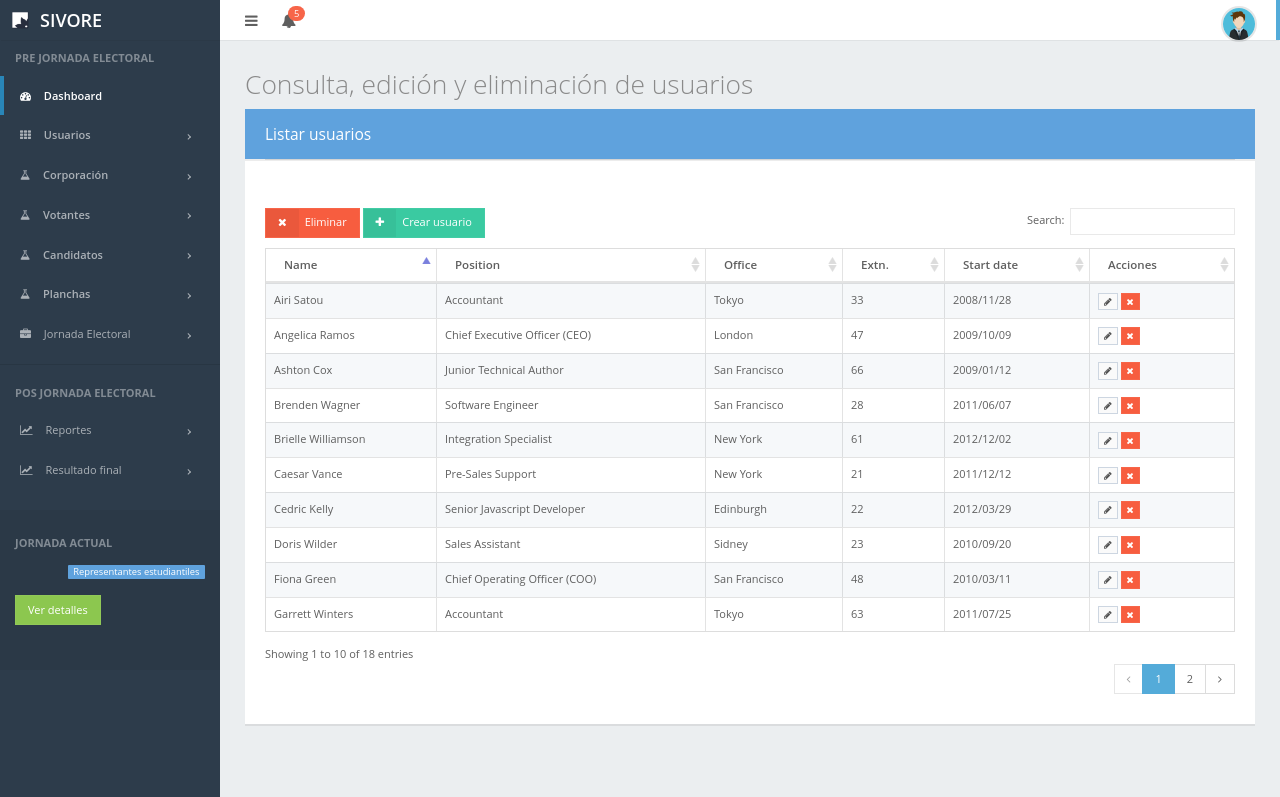
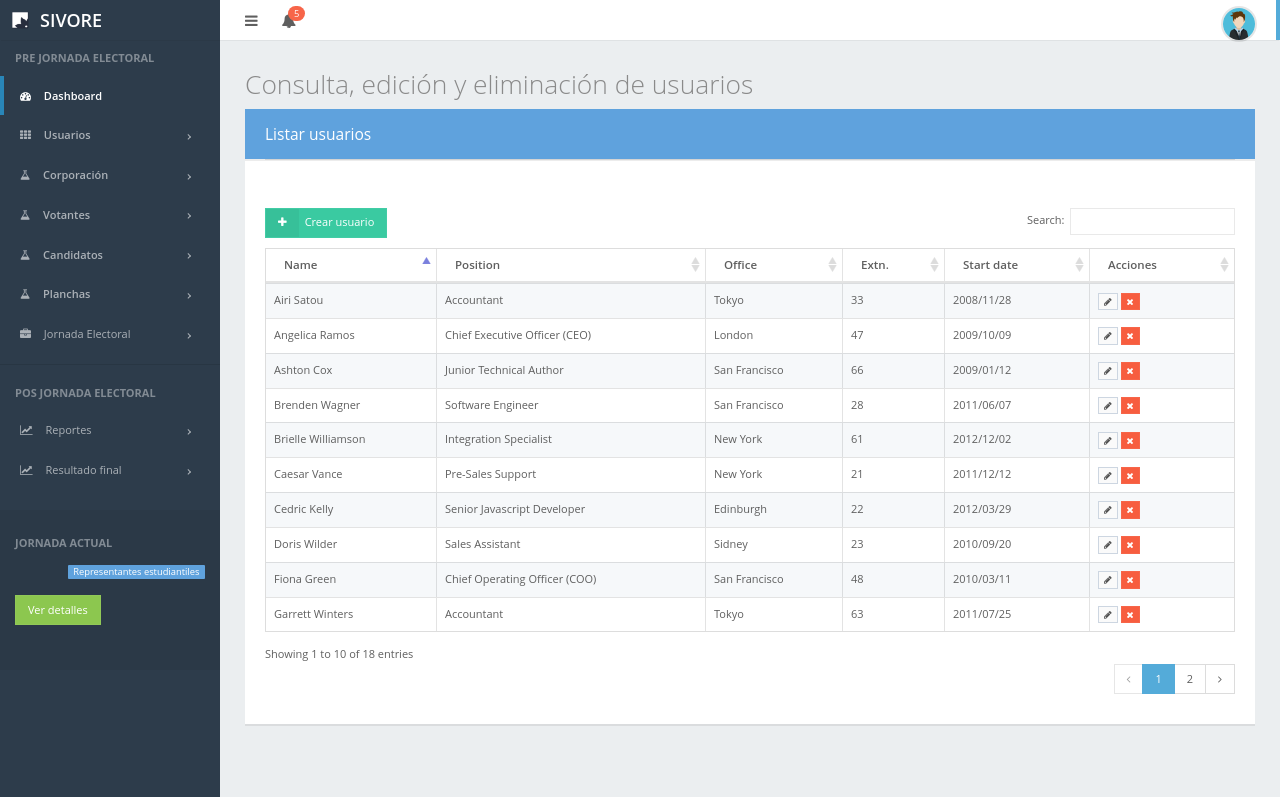
Before and after one commit to Jorgesolis1989/SIVORE, a Django app: page /usuarios/listar/ in a window 1280 px wide. Shown: the top 797 px of the page. Run offline with Django 3.2, Linux system fonts and the light colour scheme; some libraries are stand-ins or nearby versions.

Commit message:
se comento boton eleiminar en listar.html

```diff
--- a/usuarios/templates/listar.html
+++ b/usuarios/templates/listar.html
@@ -9,7 +9,7 @@
                     </div>
                 </div>
                 <div id="demo-custom-toolbar" class="table-toolbar-left">
-                    <button id="demo-dt-delete-btn" class="btn btn-danger btn-labeled fa fa-times">Eliminar</button>
+                    <!--<button id="demo-dt-delete-btn" class="btn btn-danger btn-labeled fa fa-times">Eliminar</button>-->
                     <button id="demo-btn-addrow" class="btn btn-mint btn-labeled fa fa-plus" href="{% url 'registro_usuario' %}">Crear usuario</button>
                 </div>
 
```
